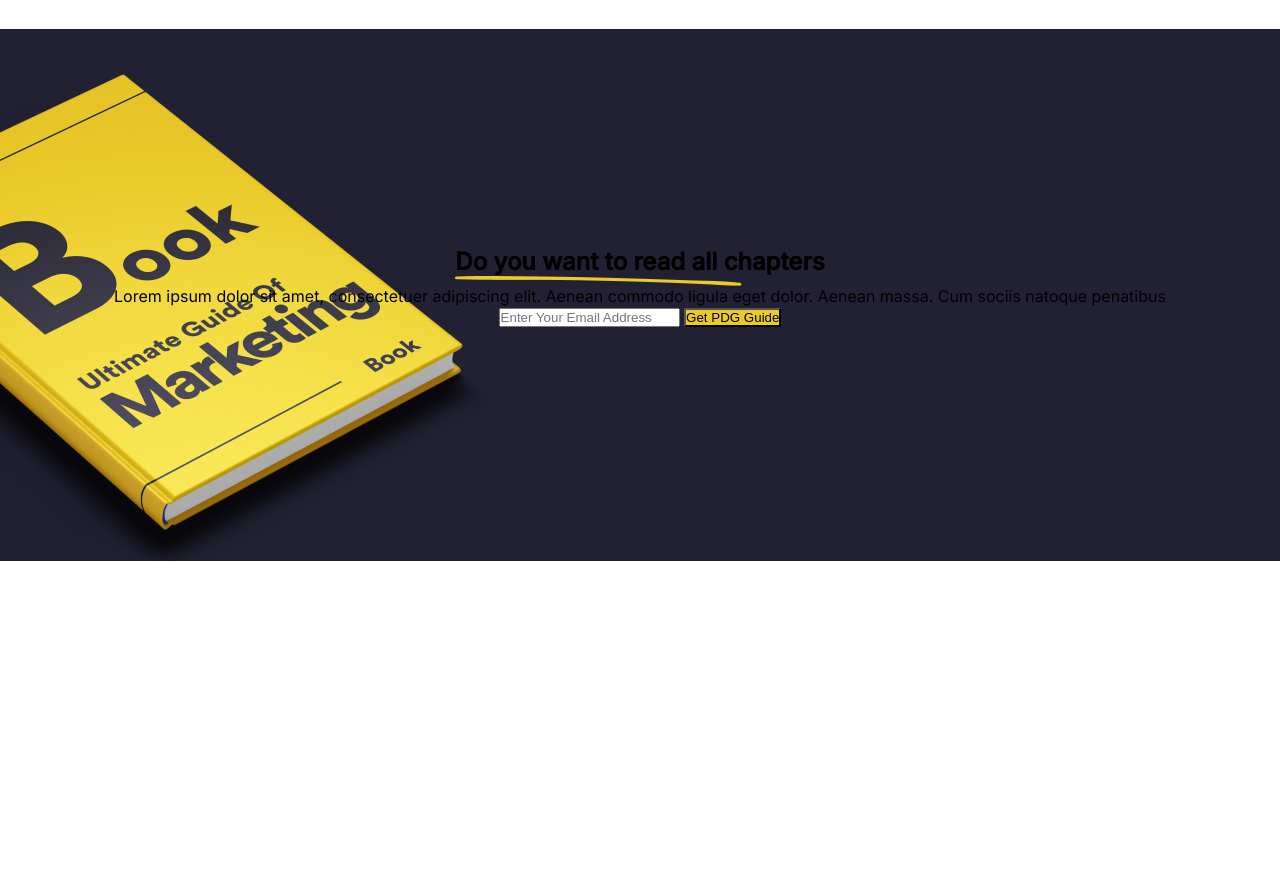
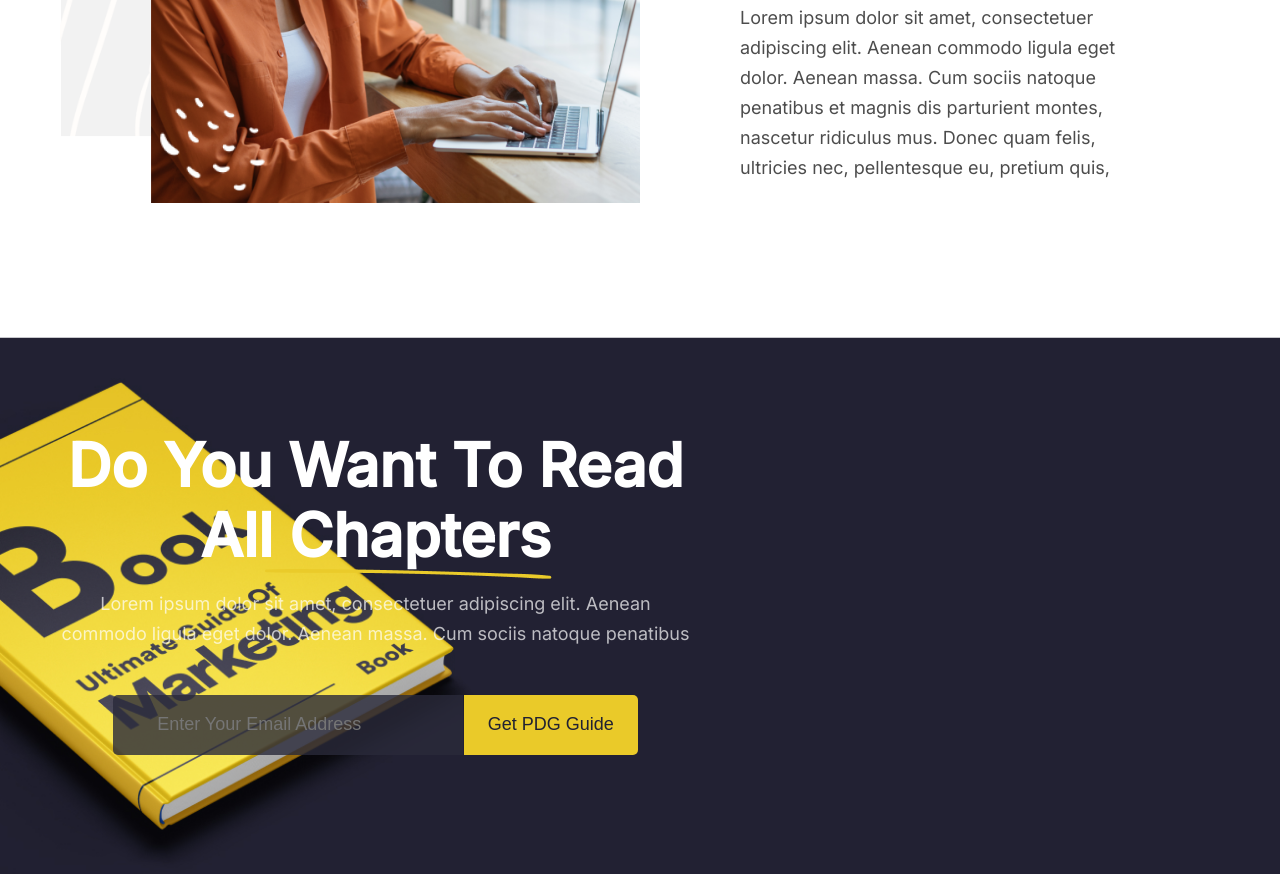
Before and after one commit to ashrafun-nesa/ebook-template, a plain HTML site: page index.html in a window 1280 px wide. Shown: the part 1410-2284 px from the top of the page. Before the commit the page ends 1971 px from the top, so only its background shows below. Drawn offline with Linux system fonts and the light colour scheme.

Commit message:
Fix design

```diff
--- a/index.html
+++ b/index.html
@@ -7,7 +7,7 @@
 <meta name="viewport" content="width=device-width, initial-scale=1.0">
 </head>
 <body>
-	<div class= "ebook-site">
+	<main class= "ebook-site">
 		<section class="hero-section">
 			<div class="ebook-container">
 				<div class="hero-wrapper">
@@ -49,17 +49,19 @@
 			</div>
 
 		</section>
-		<section style="background-image: url(images/CTA-image.jpg); height: 547px; max-width : 100%; background-repeat: no-repeat; display: flex; flex-flow: column wrap; justify-content: center; align-items: center;">
-		<header>
-			<h2>Do you want to read all chapters</h2>
-			<img src="images/Fill-39.png">
-		</header>
-		<p>Lorem ipsum dolor sit amet, consectetuer adipiscing elit. Aenean commodo ligula eget dolor. Aenean massa. Cum sociis natoque penatibus</p>
-		<section>
-				<input type="email" placeholder="Enter Your Email Address"/>
-				<button style="background: #EACA29">Get PDG Guide</button>
+		<section class="footer-cta" >
+			<div class="ebook-container">
+				<div class="footer-section">
+					<h2>Do you want to read all chapters</h2>
+					<img src="images/Fill-39.png">
+					<p class="footer-text">Lorem ipsum dolor sit amet, consectetuer adipiscing elit. Aenean commodo ligula eget dolor. Aenean massa. Cum sociis natoque penatibus</p>
+					<form>
+						<input type="email" placeholder="Enter Your Email Address"/>
+						<button style="background: #EACA29">Get PDG Guide</button>
+					</form>
+				</div>
+			</div>
 		</section>
-	</section>
-	</div>
+	</main>
  </body>
 </html>
--- a/style.css
+++ b/style.css
@@ -1,12 +1,12 @@
-*{
+* {
   margin: 0;
   padding: 0;
   box-sizing: border-box;
 }
-body{
-	font-family: 'Inter', sans-serif;
+body {
+  font-family: "Inter", sans-serif;
 }
-.ebook-site .ebook-container{
+.ebook-site .ebook-container {
   width: 100%;
   max-width: 1190px;
   padding: 0 15px;
@@ -14,24 +14,22 @@ body{
 }
 
 .hero-section {
-
   background-image: url("images/Hero.jpg");
-  	min-height:900px;
+  min-height: 900px;
   background-repeat: no-repeat;
   width: 100%;
   background-size: cover;
 }
-.hero-section .hero-wrapper{
+.hero-section .hero-wrapper {
   display: flex;
   flex-flow: row wrap;
   padding-top: 50px;
 }
-.hero-section .left-hero-section{
+.hero-section .left-hero-section {
   width: 50%;
   padding: 0 20px;
-
 }
-.hero-heading-wrapper{
+.hero-heading-wrapper {
   position: relative;
 }
 .hero-heading-wrapper img {
@@ -39,13 +37,13 @@ body{
   top: 134px;
   left: 72px;
 }
-.hero-heading{
+.hero-heading {
   font-style: normal;
   font-weight: 500;
   font-size: 60px;
   line-height: 1.16;
   letter-spacing: -0.02em;
-	color: #FFFFFF;
+  color: #ffffff;
   margin: 120px 0 38px 0;
 }
 .optin-form {
@@ -61,7 +59,7 @@ body{
   color: #ffffff;
 }
 .optin-form button.optin-button {
-    background: #EACA29;
+  background: #eaca29;
   padding: 18px 24px;
   border-radius: 0 5px 5px 0;
   font-style: normal;
@@ -72,35 +70,102 @@ body{
   color: #212132;
   border: none;
 }
-.hero-term-text{
+.hero-term-text {
   font-style: normal;
   font-weight: 400;
   font-size: 18px;
   line-height: 30px;
   margin-top: 52px;
   color: rgba(255, 255, 255, 0.7);
-
 }
-.text-anchor{
+.text-anchor {
   text-decoration-line: underline;
-	color: #0593FC;
+  color: #0593fc;
 }
 
-
-.hero-section .right-hero-section{
+.hero-section .right-hero-section {
   width: 50%;
   display: flex;
   align-items: center;
 }
-.right-hero-section img{
+.right-hero-section img {
   max-width: 100%;
 }
 
-@media only screen and (max-width: 1900px){
+.footer-cta {
+  background-image: url(images/CTA-image.jpg);
+  background-repeat: no-repeat;
+  max-width: 100%;
+  background-size: cover;
+  display: flex;
+  flex-flow: column wrap;
+  justify-content: center;
+  align-items: center;
+  padding: 108px 0 119px;
+}
+.footer-section {
+  max-width: 631px;
+  position: relative;
+  display: flex;
+  flex-flow: column wrap;
+}
+.footer-section h2 {
+  font-weight: 700;
+  font-size: 60px;
+  line-height: 1.16;
+  /* or 117% */
 
+  text-align: center;
+  text-transform: capitalize;
+
+  color: #ffffff;
 }
+.footer-section img {
+  position: absolute;
+  left: 205px;
+  top: 138px;
+}
+.footer-text {
+  margin-top: 18px;
+  font-weight: 400;
+  font-size: 18px;
+  line-height: 1.67;
+  /* or 167% */
+  padding-bottom: 46px;
+  text-align: center;
 
+  color: rgba(255, 255, 255, 0.7);
+}
+.footer-section form {
+  display: inline;
+  margin: 0 auto;
+}
+.footer-section form input[type="email"] {
+  padding: 19px 88px 19px 30px;
+  border: none;
+  font-weight: 400;
+  font-size: 18px;
+  line-height: 1.22;
+  border-radius: 5px 0 0 5px;
+  background: rgba(42, 42, 58, 0.8);
+  /* identical to box height */
 
+  text-align: center;
+
+  color: rgba(255, 255, 255, 0.5);
+}
+.footer-section form button {
+  padding: 19px 24px;
+  font-weight: 500;
+  font-size: 18px;
+  line-height: 1.22;
+  /* identical to box height */
+  margin-left: -4px;
+  text-align: center;
+  border: none;
+  border-radius: 0 5px 5px 0;
+  color: #212132;
+}
 
 .about-section {
   padding: 120px 0;
@@ -108,8 +173,18 @@ body{
 .about-section .about-wrapper {
   display: flex;
 }
+
+.left-img-section,
+.right-img-section {
+  width: 50%;
+}
+.left-img-section {
+  display: flex;
+  justify-content: center;
+}
 .left-img-section img {
   max-width: 100%;
+  height: auto;
 }
 .right-img-section {
   padding: 0 100px;
@@ -120,15 +195,14 @@ body{
   line-height: 1.22;
   letter-spacing: 0.1em;
   text-transform: capitalize;
-    color: #0593FC;
+  color: #0593fc;
   margin-top: 98px;
 }
-.about-heading-wrapper{
+.about-heading-wrapper {
   position: relative;
   margin: 15px 0 28px 0;
-
 }
-.about-heading-wrapper h2{
+.about-heading-wrapper h2 {
   font-weight: 700;
   font-size: 48px;
   line-height: 1.2;
@@ -146,18 +220,17 @@ body{
   line-height: 1.66;
   color: rgba(0, 0, 0, 0.7);
 }
-@media only screen and (max-width: 1300px){
-
-	.hero-heading{
+@media only screen and (max-width: 1200px) {
+  .hero-heading {
     font-size: 50px;
     margin: 70px 0 38px 0;
   }
-	.hero-heading-wrapper img{
+  .hero-heading-wrapper img {
     top: 112px;
     width: 50%;
     left: 60px;
   }
-	.about-heading-wrapper h2{
+  .about-heading-wrapper h2 {
     font-size: 30px;
   }
   .right-img-section {
@@ -171,15 +244,57 @@ body{
   .right-img-section .about-text {
     font-size: 17px;
   }
+  .ebook-site .ebook-container {
+    max-width: 960px;
   }
-@media only screen and (max-width: 769px){
+}
+@media only screen and (max-width: 991px) {
   .about-section .about-wrapper {
     flex-flow: column wrap;
   }
   .hero-section .hero-wrapper {
     flex-flow: column wrap;
+    padding-top: 30px;
   }
-	.hero-section .left-hero-section, .hero-section .right-hero-section{
+  .hero-heading {
+    margin: 40px 0 30px 0;
+  }
+  .hero-section .left-hero-section,
+  .hero-section .right-hero-section {
     width: 100%;
   }
+  .left-img-section,
+  .right-img-section {
+    width: 100%;
   }
+  .left-img-section img {
+    max-width: 80%;
+  }
+  .about-section {
+    padding: 60px 0;
+  }
+  .footer-cta {
+    padding: 66px 0 60px;
+  }
+}
+@media only screen and (max-width: 767px) {
+  .footer-section h2 {
+    font-size: 50px;
+  }
+  .footer-section img {
+    left: 72px;
+    top: 173px;
+  }
+  .footer-section form {
+    display: flex;
+    flex-flow: column wrap;
+  }
+  .footer-section form input[type="email"] {
+    border-radius: 5px;
+  }
+  .footer-section form button {
+    margin-left: 0;
+    margin-top: 20px;
+    border-radius: 5px;
+  }
+}
```
Also changed, not shown: images/cta-bg.jpg (added). Lines whose indentation alone changed are shown as unchanged.
